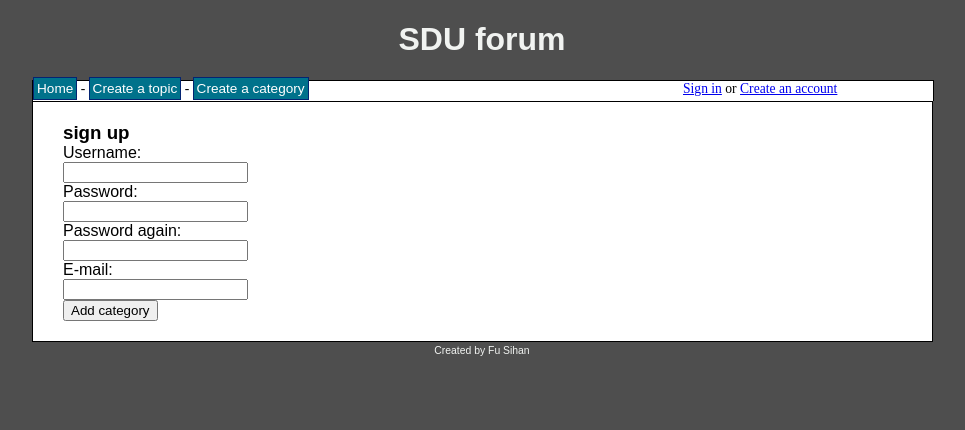
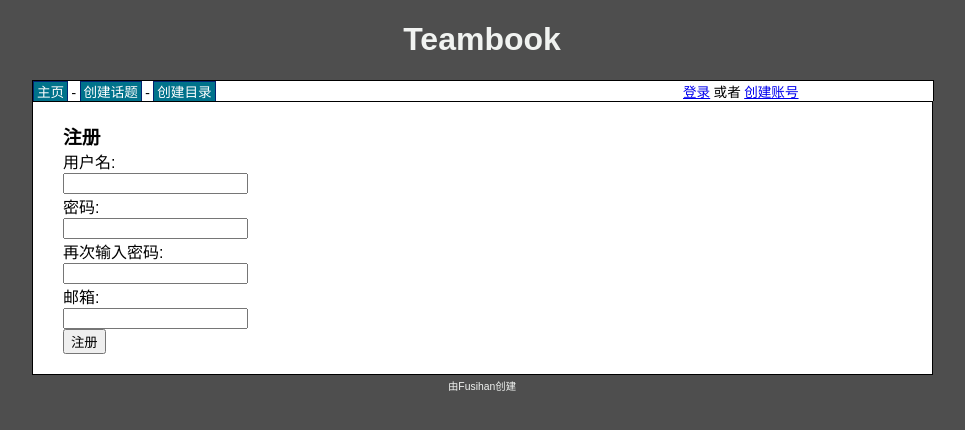
Before and after one commit to Galaxyjobs/BBS, a PHP site: page /signup.php in a window 1280 px wide. Shown: the top 430 px of the page, without its empty margins (158-1123 px from the left). Run offline with PHP 8.4, Linux system fonts and the light colour scheme.

Commit message:
fix bugs and translate

```diff
--- a/connect.php
+++ b/connect.php
@@ -8,6 +8,6 @@ $coon=null;
  $conn = new mysqli($server,$username,$password,$database);
  if($error=mysqli_connect_error())
  {
-    die("link failed".$error);
+    die("连接失败".$error);
  }
 ?>
--- a/footer.php
+++ b/footer.php
@@ -1,5 +1,5 @@
 </div><!-- content -->
 </div><!-- wrapper -->
-<div id="footer">Created by Fu Sihan</div>
+<div id="footer">由Fusihan创建</div>
 </body>
 </html>
--- a/header.php
+++ b/header.php
@@ -1,16 +1,16 @@
 <!DOCTYPE html>
 <head>
     <meta http-equiv="Content-Type" content="text/html; charset=UTF-8" />
-    <title>SDU forum</title>
+    <title>Teambook</title>
     <link rel="stylesheet" href="style.css" type="text/css">
 </head>
 <body>
-<h1>SDU forum</h1>
+<h1>Teambook</h1>
     <div id="wrapper">
     <div id="menu">
-        <a class="item" href="index.php">Home</a> -
-        <a class="item" href="create_topic.php">Create a topic</a> -
-        <a class="item" href="create_cat.php">Create a category</a>
+        <a class="item" href="index.php">主页</a> -
+        <a class="item" href="create_topic.php">创建话题</a> -
+        <a class="item" href="create_cat.php">创建目录</a>
 
         <!-- <div id="userbar"> -->
         <?php
@@ -18,11 +18,11 @@
             echo '<div id="userbar">';
             if(isset($_SESSION['signed_in'])&&$_SESSION['signed_in']==true)
             {
-                echo 'Hello!'.$_SESSION['user_name'].'.Not you?<a href="signout.php">Sign out</a>';
+                echo '你好'.$_SESSION['user_name'].'.不是你吗?<a href="signout.php">退出</a>';
             }
             else
             {
-                echo '<a href="signin.php">Sign in</a> or <a href="signup.php">Create an account</a>';
+                echo '<a href="signin.php">登录</a> 或者 <a href="signup.php">创建账号</a>';
             }
             echo '</div>';
         ?>
--- a/signup.php
+++ b/signup.php
@@ -3,19 +3,19 @@
     include "connect.php";
     if(isset($_SESSION['signed_in'])&&$_SESSION['signed_in'])
     {
-        echo 'You are already signed in, you can <a href="signout.php">sign out</a> if you want.';
+        echo '你已经登录, 如果你愿意，可以 <a href="signout.php">退出</a> ';
     }
     else{
-    echo "<h3>sign up</h3>";
+    echo "<h3>注册</h3>";
     if($_SERVER["REQUEST_METHOD"]!="POST")
     {
         echo '
             <form method="post" action="">
-            Username:<input type="text" name="user_name">
-            Password: <input type="password" name="user_pass">
-            Password again: <input type="password" name="user_pass_check">
-            E-mail: <input type="email" name="user_email">
-            <input type="submit" value="Add category" />
+            用户名:<input type="text" name="user_name">
+            密码: <input type="password" name="user_pass">
+            再次输入密码: <input type="password" name="user_pass_check">
+            邮箱: <input type="email" name="user_email">
+            <input type="submit" value="注册" />
             </form>
         ';
     }
@@ -26,32 +26,32 @@
         {
             if(!ctype_alnum($_POST['user_name']))
             {
-                $errors[]="The username can only contain letters and digits.";
+                $errors[]="用户名只能字母和数字";
             }
             if(strlen($_POST['user_name'])>30)
             {
-                $errors[]="The username cannot be longer than 30 characters.";
+                $errors[]="用户名不能大于30个字符";
             }
         }
         else
         {
-            $errors[]="The username field must not be empty.";
+            $errors[]="用户名不能为空";
         }
         if(!empty($_POST['user_pass']))
         {
             if($_POST['user_pass']!=$_POST['user_pass_check'])
             {
-                $errors[]="The two passwords did not match.";
+                $errors[]="两次输入密码不一致";
             }
 
         }
         else
         {
-            $errors[]="The password field cannot be empty.";
+            $errors[]="密码不能为空.";
         }
         if(!empty($errors))
         {
-            echo 'Uh-oh.. a couple of fields are not filled in correctly..';
+            echo '噢，发生了点错误';
             echo '<ul>';
             foreach($errors as $key=>$value)
             {
@@ -71,11 +71,11 @@
             $result=mysqli_query($conn,$sql);
             if(!$result)
             {
-                echo 'Something went wrong while registering. Please try again later.';
+                echo '注册时发生了点错误，请稍后再试';
             }
             else
             {
-                echo 'Successfully registered! You can now <a href="signin.php"> sign in </a>and post!';
+                echo '成功注册，你可以 <a href="signin.php"> 登录 </a>然后发言';
             }
         }
     }
```
Also changed, not shown: category.php (+7 -7 lines), create_cat.php (+5 -5 lines), create_topic.php (+9 -9 lines), index.php (+2 -6 lines), signin.php (+9 -9 lines), signout.php (+5 -3 lines), topic.php (+6 -6 lines).
